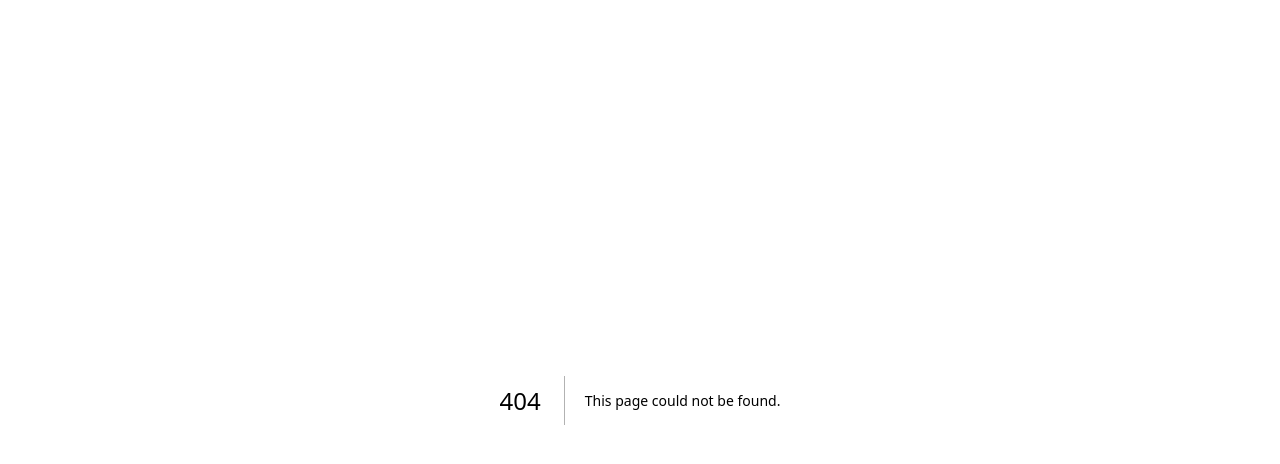
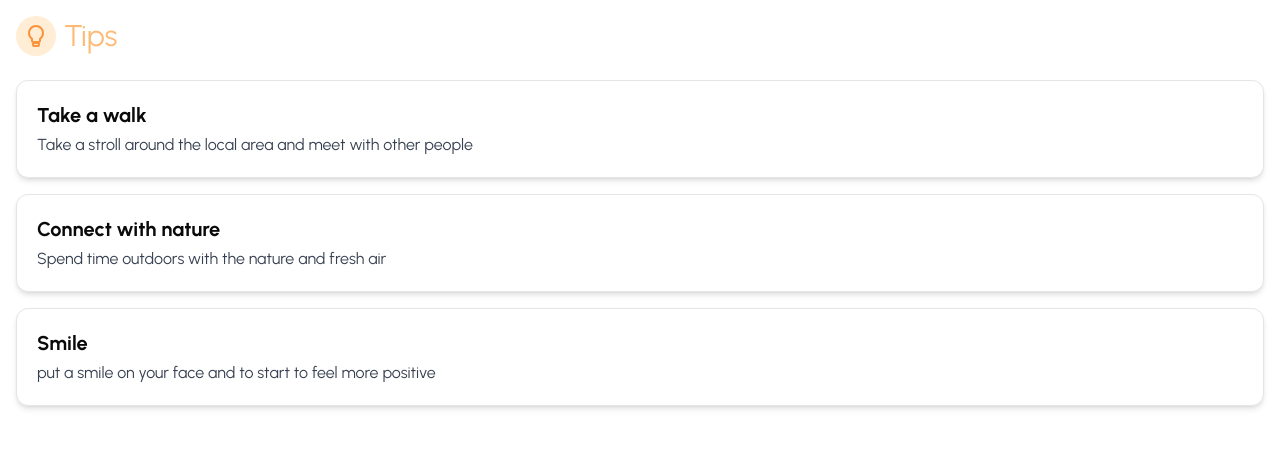
Before and after one commit to quihuynhlediem/Mindary-Frontend-FTECH, a Next.js app: page /meditation in a window 1280 px wide. Before the commit this address had no page. Shown: the top 464 px of the page. Built offline with nearby package versions, Linux system fonts and the light colour scheme.

Commit message:
done meditation tip UI

```diff
--- /dev/null
+++ b/app/meditation/page.tsx
@@ -0,0 +1,43 @@
+import { Card } from "@/components/ui/card"
+
+const activities = [
+  {
+    title: 'Take a walk',
+    description: 'Take a stroll around the local area and meet with other people',
+  },
+  {
+    title: 'Connect with nature',
+    description: 'Spend time outdoors with the nature and fresh air',
+  },
+  {
+    title: 'Smile',
+    description: 'put a smile on your face and to start to feel more positive',
+  },
+]
+
+export default function MeditationTip() {
+  return (
+    <div className="p-4 rounded-lg">
+      {/* Header with Tips and icon */}
+      <div className="flex items-center mb-6">
+        <div className="p-2 rounded-full bg-orange-100 mr-2">
+          <svg xmlns="http://www.w3.org/2000/svg" width="24" height="24" viewBox="0 0 24 24" fill="none" stroke="currentColor" strokeWidth="2" strokeLinecap="round" strokeLinejoin="round" className="text-orange-400">
+            <path d="M12 2a7 7 0 0 0-7 7c0 2.38 1.19 4.47 3 5.74V17a1 1 0 0 0 1 1h6a1 1 0 0 0 1-1v-2.26c1.81-1.27 3-3.36 3-5.74a7 7 0 0 0-7-7z" />
+            <path d="M9 21v-1a1 1 0 0 1 1-1h4a1 1 0 0 1 1 1v1a1 1 0 0 1-1 1h-4a1 1 0 0 1-1-1z" />
+          </svg>
+        </div>
+        <h1 className="text-3xl font-normal text-orange-300">Tips</h1>
+      </div>
+
+      {/* Activity cards with spacing */}
+      <div className="space-y-4">
+        {activities.map((act) => (
+          <Card key={act.title} className="p-5 shadow-md rounded-xl">
+            <h2 className="text-xl font-bold mb-1">{act.title}</h2>
+            <p className="text-gray-700">{act.description}</p>
+          </Card>
+        ))}
+      </div>
+    </div>
+  )
+}
```
Also changed, not shown: next-env.d.ts (added), 1 other file (tests, documents, lock files or other folders).
